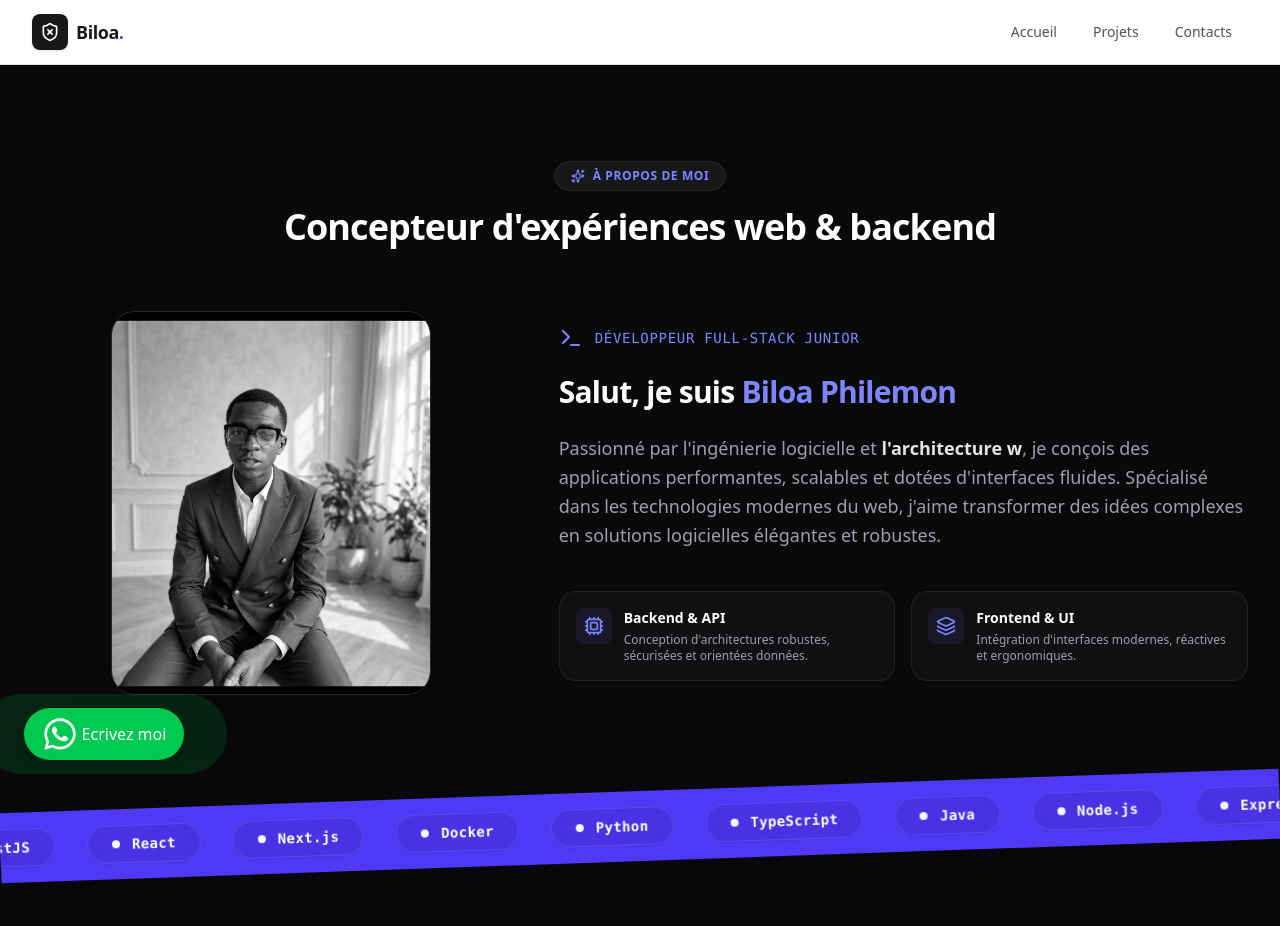
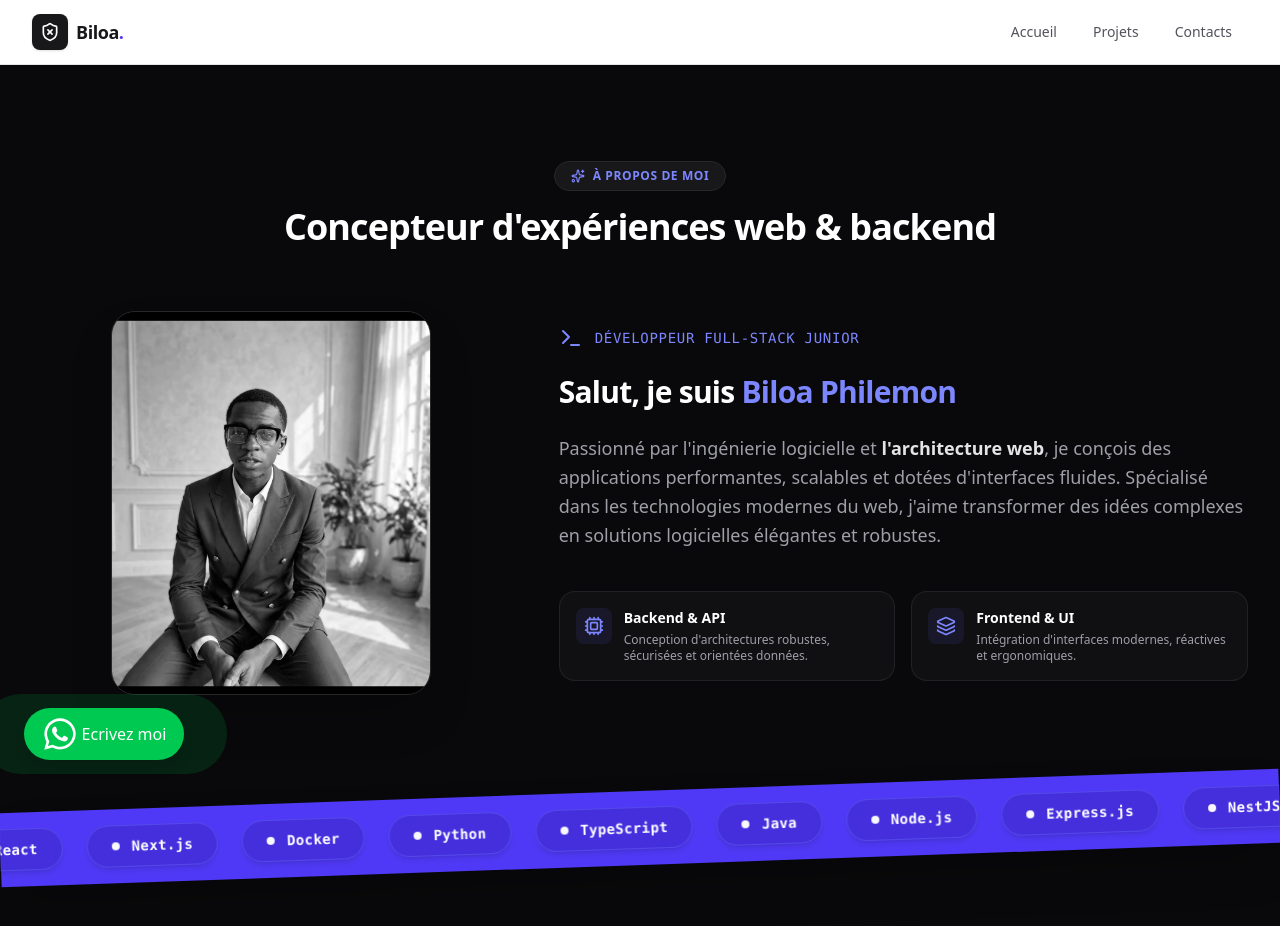
Before and after one commit to biloa2005/portforlio-2026, a Next.js app: page / in a window 1280 px wide. Shown: the top 926 px of the page. Built offline with nearby package versions, Linux system fonts and the light colour scheme.

Commit message:
installation de la bibliotheque resend

```diff
--- a/app/components/accueil/About.tsx
+++ b/app/components/accueil/About.tsx
@@ -5,11 +5,8 @@ import Image from "next/image";
 import { Terminal, Sparkles, Layers, Cpu } from "lucide-react";
 
 export default function About() {
-  // Gestion de la position du curseur/doigt pour l'effet de couleur sur l'image
   const [maskPosition, setMaskPosition] = useState({ x: 0, y: 0 });
   const [isHovered, setIsHovered] = useState(false);
-
-  // Typage explicite de la référence pour éviter l'erreur sur getBoundingClientRect()
   const imageContainerRef = useRef<HTMLDivElement>(null);
 
   const handleMouseMove = (e: React.MouseEvent<HTMLDivElement>) => {
@@ -95,8 +92,6 @@ export default function About() {
                   className="object-cover"
                 />
               </div>
-
-
             </div>
           </div>
 
@@ -112,7 +107,7 @@ export default function About() {
             </h3>
 
             <p className="text-zinc-400 text-base sm:text-lg leading-relaxed">
-              Passionné par l'ingénierie logicielle et <strong className="text-zinc-200">l'architecture w</strong>, je conçois des applications performantes, scalables et dotées d'interfaces fluides. Spécialisé dans les technologies modernes du web, j'aime transformer des idées complexes en solutions logicielles élégantes et robustes.
+              Passionné par l'ingénierie logicielle et <strong className="text-zinc-200">l'architecture web</strong>, je conçois des applications performantes, scalables et dotées d'interfaces fluides. Spécialisé dans les technologies modernes du web, j'aime transformer des idées complexes en solutions logicielles élégantes et robustes.
             </p>
 
             <div className="grid grid-cols-1 sm:grid-cols-2 gap-4 pt-4">
@@ -142,14 +137,14 @@ export default function About() {
 
       </div>
 
-      {/* Bande Infini Inclinée Plein Écran */}
+      {/* Bande Infinie Inclinée Plein Écran (Corrigée sans bug de blocage tactile) */}
       <div className="relative w-screen left-[50%] right-[50%] -ml-[50vw] -mr-[50vw] my-12 rotate-[-2deg] bg-indigo-600 py-4 shadow-2xl overflow-hidden">
-        <div className="flex w-max animate-marquee gap-8 items-center">
-          {/* On répète la liste pour assurer la continuité de l'effet infini */}
-          {[...technologies, ...technologies, ...technologies].map((tech, index) => (
+        <div className="flex w-max animate-marquee gap-6 items-center">
+          {/* On duplique la liste 4 fois pour garantir une fluidité totale sur tous les écrans sans jamais voir de coupure vide */}
+          {[...technologies, ...technologies, ...technologies, ...technologies].map((tech, index) => (
             <div
               key={index}
-              className="flex items-center gap-3 px-6 py-2 rounded-full bg-indigo-700/60 backdrop-blur-sm border border-indigo-400/30 text-white font-mono text-sm font-bold tracking-wide shadow-sm"
+              className="flex shrink-0 items-center gap-3 px-6 py-2.5 rounded-full bg-indigo-700/80 backdrop-blur-md border border-indigo-400/30 text-white font-mono text-sm font-bold tracking-wide shadow-md whitespace-nowrap"
             >
               <span className="h-2 w-2 rounded-full bg-white animate-pulse"></span>
               {tech}
--- a/package.json
+++ b/package.json
@@ -15,6 +15,7 @@
     "react": "19.3.0",
     "react-dom": "19.3.0",
     "react-icons": "^5.7.0",
+    "resend": "^6.32.1",
     "swiper": "^14.3.0"
   },
   "devDependencies": {
```
Also changed, not shown: 1 other file (tests, documents, lock files or other folders).
